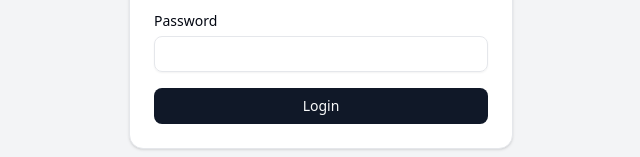
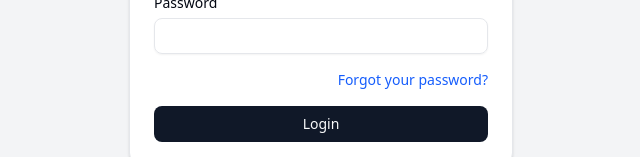
Before and after one commit to JohnCardonaC/La-TabernaLeeds-preOrders, a Next.js app: page /login in a window 1280 px wide. Shown: the part 470-627 px from the top of the page, without its empty margins (319-959 px from the left). Built offline with nearby package versions, Linux system fonts and the light colour scheme; no server answers.

Commit message:
fix: corregir flujo de recuperación de contraseña

```diff
--- a/src/app/login/page.tsx
+++ b/src/app/login/page.tsx
@@ -1,8 +1,8 @@
 'use client';
 
-import { useState } from 'react';
+import { useState, useEffect } from 'react';
 export const dynamic = 'force-dynamic';
-import { useRouter } from 'next/navigation';
+import { useRouter, useSearchParams } from 'next/navigation';
 import Image from 'next/image';
 import { createClient } from '@/lib/supabase/client';
 import { toast } from 'sonner';
@@ -22,7 +22,19 @@ export default function LoginPage() {
   const [password, setPassword] = useState('');
   const [loading, setLoading] = useState(false);
   const router = useRouter();
+  const searchParams = useSearchParams();
   const supabase = createClient();
+
+  useEffect(() => {
+    // Verificar si hay parámetros de recuperación de contraseña
+    const tokenHash = searchParams.get('token_hash');
+    const type = searchParams.get('type');
+
+    if (tokenHash && type === 'recovery') {
+      // Redirigir a la página de reset password con los parámetros
+      router.replace(`/auth/reset-password?${searchParams.toString()}`);
+    }
+  }, [searchParams, router]);
 
   const handleLogin = async (event: React.FormEvent<HTMLFormElement>) => {
     event.preventDefault();
@@ -85,6 +97,15 @@ export default function LoginPage() {
                   onChange={(e: React.ChangeEvent<HTMLInputElement>) => setPassword(e.target.value)}
                 />
               </div>
+              <div className="flex items-center justify-end">
+                <button
+                  type="button"
+                  className="text-sm text-blue-600 hover:text-blue-500"
+                  onClick={() => router.push('/forgot-password')}
+                >
+                  Forgot your password?
+                </button>
+              </div>
               <Button type="submit" className="w-full" disabled={loading}>
                 {loading ? 'Logging in...' : 'Login'}
               </Button>
--- a/src/middleware.ts
+++ b/src/middleware.ts
@@ -12,7 +12,8 @@ export async function middleware(request: NextRequest) {
 
   // Auth condition not met, redirect to login page.
   // Allow public access to preorder page (it handles its own email verification)
-  if (!session && request.nextUrl.pathname !== '/login' && !request.nextUrl.pathname.startsWith('/preorder')) {
+  // Allow public access to password reset page
+  if (!session && request.nextUrl.pathname !== '/login' && !request.nextUrl.pathname.startsWith('/preorder') && !request.nextUrl.pathname.startsWith('/auth/reset-password')) {
     const url = request.nextUrl.clone();
     url.pathname = '/login';
     return NextResponse.redirect(url);
```
